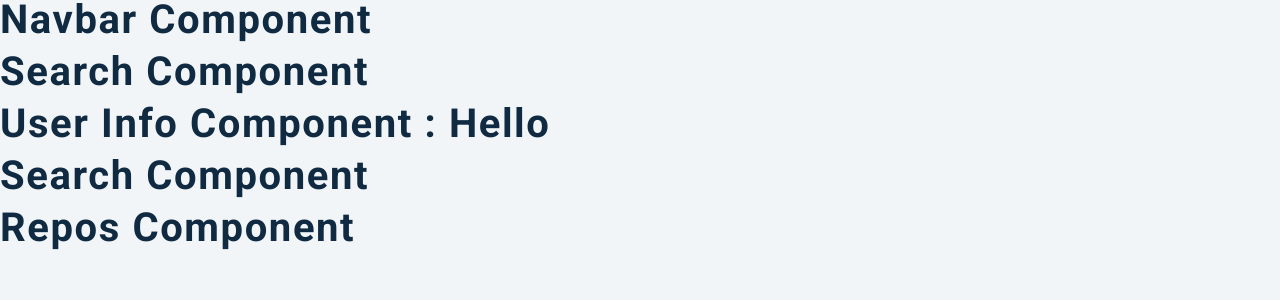
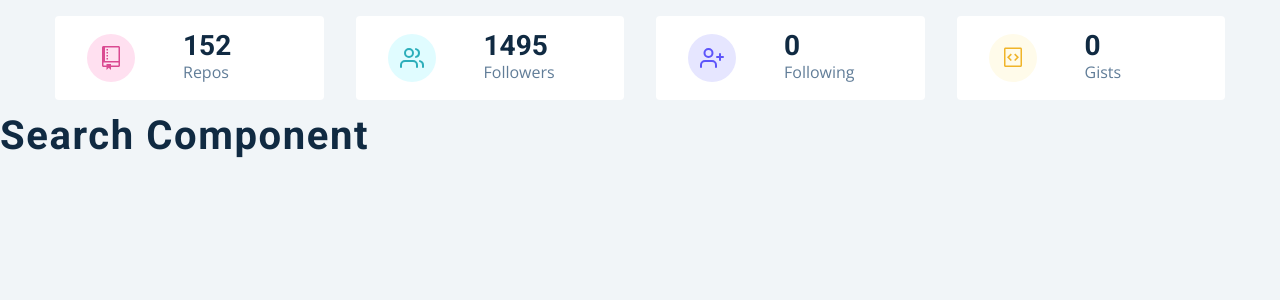
Before and after one commit to RudenkoArt/search-github-users, a React (Create React App) app: page / in a window 1280 px wide. Shown: the top 300 px of the page. Built offline with nearby package versions, Linux system fonts and the light colour scheme.

Commit message:
Info component ready

```diff
--- a/src/components/Info.js
+++ b/src/components/Info.js
@@ -1,12 +1,54 @@
 import React from 'react';
+import Item from './Item';
 import { GithubContext } from '../context/context';
 import styled from 'styled-components';
 import { GoRepo, GoGist } from 'react-icons/go';
 import { FiUsers, FiUserPlus } from 'react-icons/fi';
 
 const UserInfo = () => {
-  const value = React.useContext(GithubContext);
-  return <h2>user info component : {value}</h2>;
+  const { githubUser } = React.useContext(GithubContext);
+  const { public_repos, followers, following, public_gists } = githubUser;
+
+  const items = [
+    {
+      id: 1,
+      icon: <GoRepo className='icon' />,
+      label: 'repos',
+      value: public_repos,
+      color: 'pink',
+    },
+    {
+      id: 2,
+      icon: <FiUsers className='icon' />,
+      label: 'followers',
+      value: followers,
+      color: 'green',
+    },
+    {
+      id: 3,
+      icon: <FiUserPlus className='icon' />,
+      label: 'following',
+      value: following,
+      color: 'purple',
+    },
+    {
+      id: 4,
+      icon: <GoGist className='icon' />,
+      label: 'gists',
+      value: public_gists,
+      color: 'yellow',
+    },
+  ];
+
+  return (
+    <section className='section'>
+      <Wrapper className='section-center'>
+        {items.map((item) => {
+          return <Item key={item.id} {...item} />;
+        })}
+      </Wrapper>
+    </section>
+  );
 };
 
 const Wrapper = styled.section`
--- /dev/null
+++ b/src/components/Item.js
@@ -0,0 +1,13 @@
+const Item = ({ icon, label, value, color }) => {
+  return (
+    <article className='item'>
+      <span className={color}>{icon}</span>
+      <div>
+        <h3>{value}</h3>
+        <p>{label}</p>
+      </div>
+    </article>
+  );
+};
+
+export default Item;
--- a/src/context/context.js
+++ b/src/context/context.js
@@ -9,8 +9,14 @@ const rootUrl = 'https://api.github.com';
 const GithubContext = React.createContext();
 
 const GithubProvider = ({ children }) => {
+  const [githubUser, setGithubUser] = useState(mockUser);
+  const [repos, setRepos] = useState(mockRepos);
+  const [followers, setFollowers] = useState(mockFollowers);
+
   return (
-    <GithubContext.Provider value={'hello'}>{children}</GithubContext.Provider>
+    <GithubContext.Provider value={{ githubUser, repos, followers }}>
+      {children}
+    </GithubContext.Provider>
   );
 };
 
--- a/src/pages/Dashboard.js
+++ b/src/pages/Dashboard.js
@@ -6,11 +6,11 @@ import { GithubContext } from '../context/context';
 const Dashboard = () => {
   return (
     <main>
-      <Navbar />
-      <Search />
+      {/* <Navbar /> */}
+      {/* <Search /> */}
       <Info />
       <User />
-      <Repos />
+      {/* <Repos /> */}
     </main>
   );
 };
```
